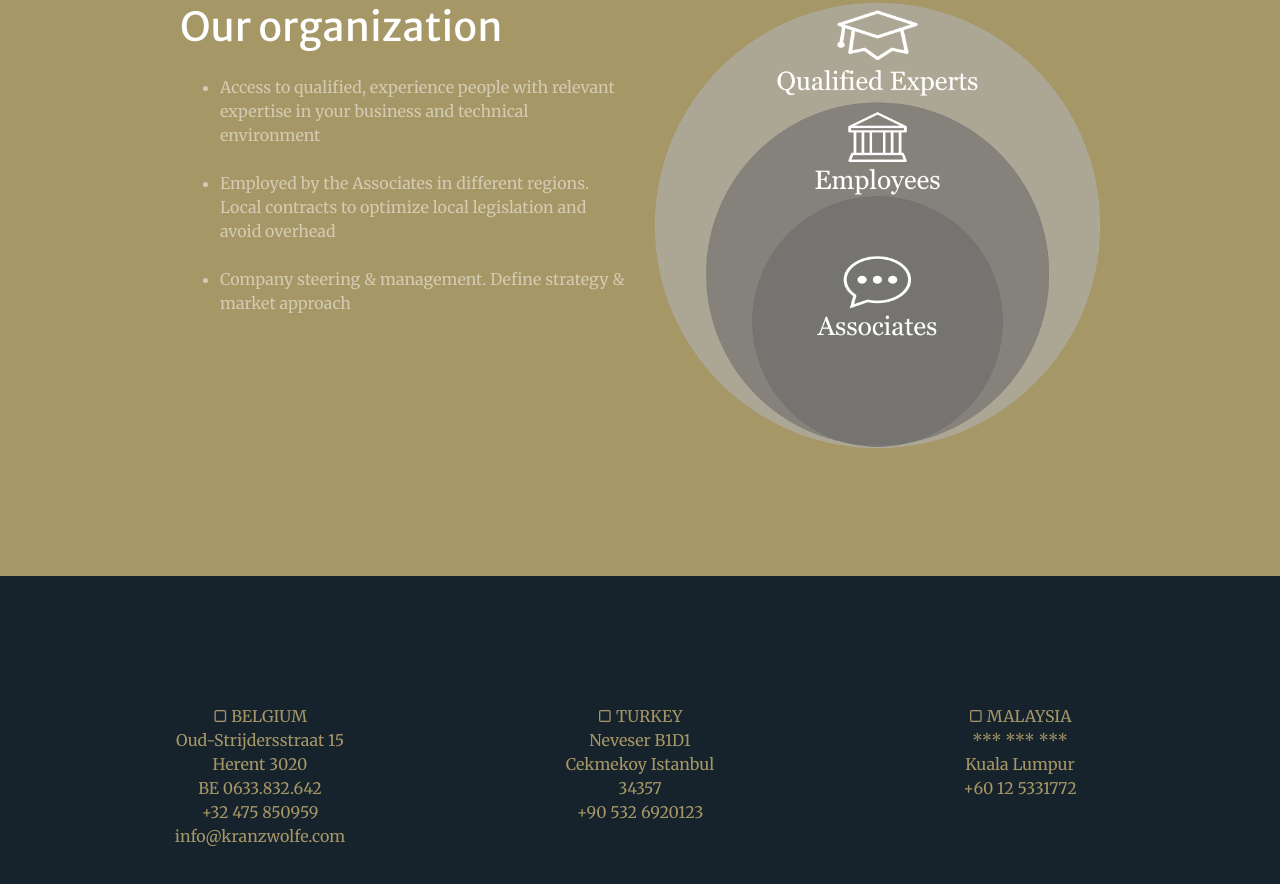
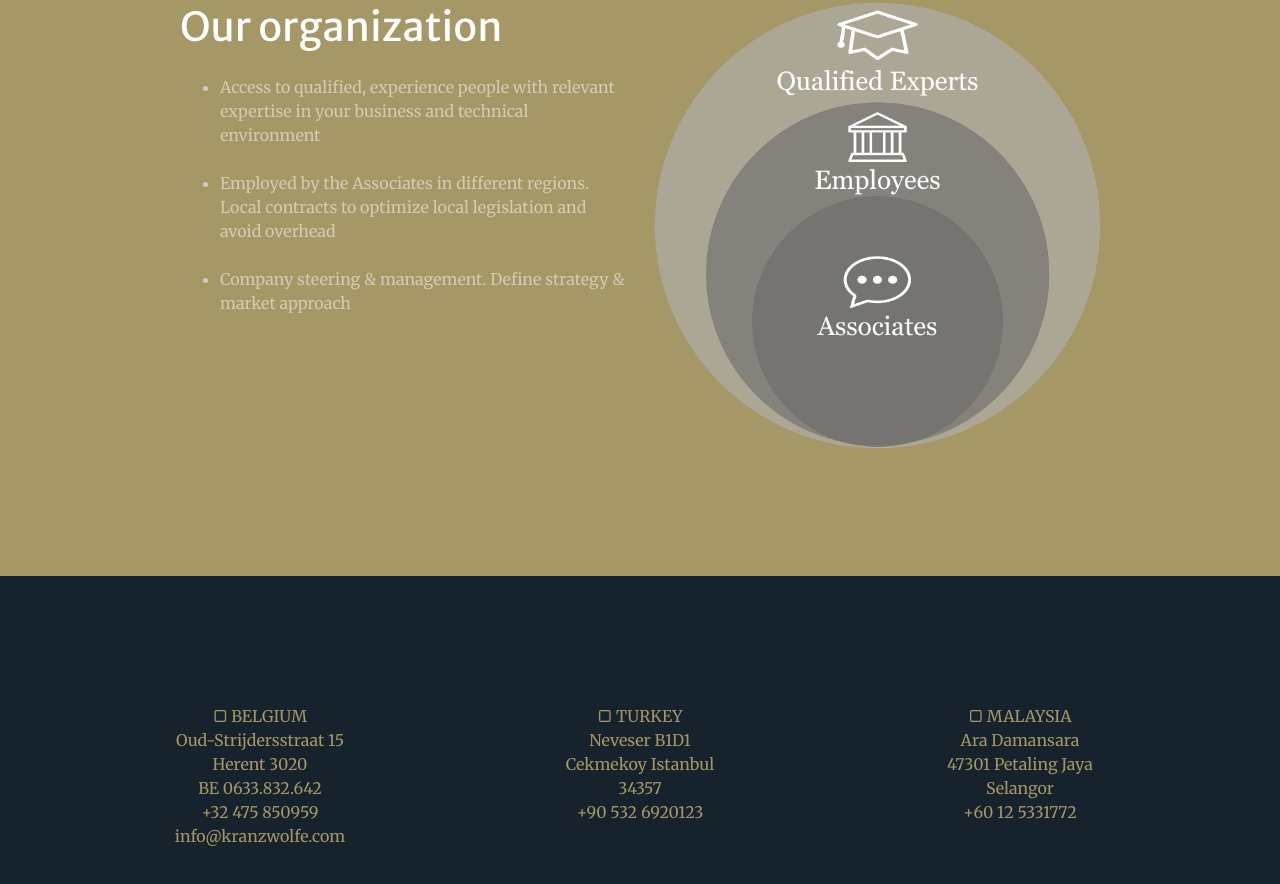
Before and after one commit to kranz-wolfe-associates/kranzwolfe.com, a website: page index.html in a window 1280 px wide. Shown: the part 3046-3930 px from the top of the page. Drawn offline with nearby package versions, Linux system fonts and the light colour scheme; files that its build step writes are made by us from their sources.

Commit message:
#43, updated address for malaysia.

```diff
--- a/index.html
+++ b/index.html
@@ -186,8 +186,9 @@
                 </div>
                 <div class="col-lg-4 ml-auto text-center mb-5 mb-lg-0">
                     <div>&#9634; MALAYSIA</div>
-                    <div>*** *** ***</div>
-                    <div>Kuala Lumpur</div>
+                    <div>Ara Damansara</div>
+                    <div>47301 Petaling Jaya</div>
+                    <div>Selangor</div>
                     <div>+60 12 5331772</div>
                 </div>
             </div>
```
